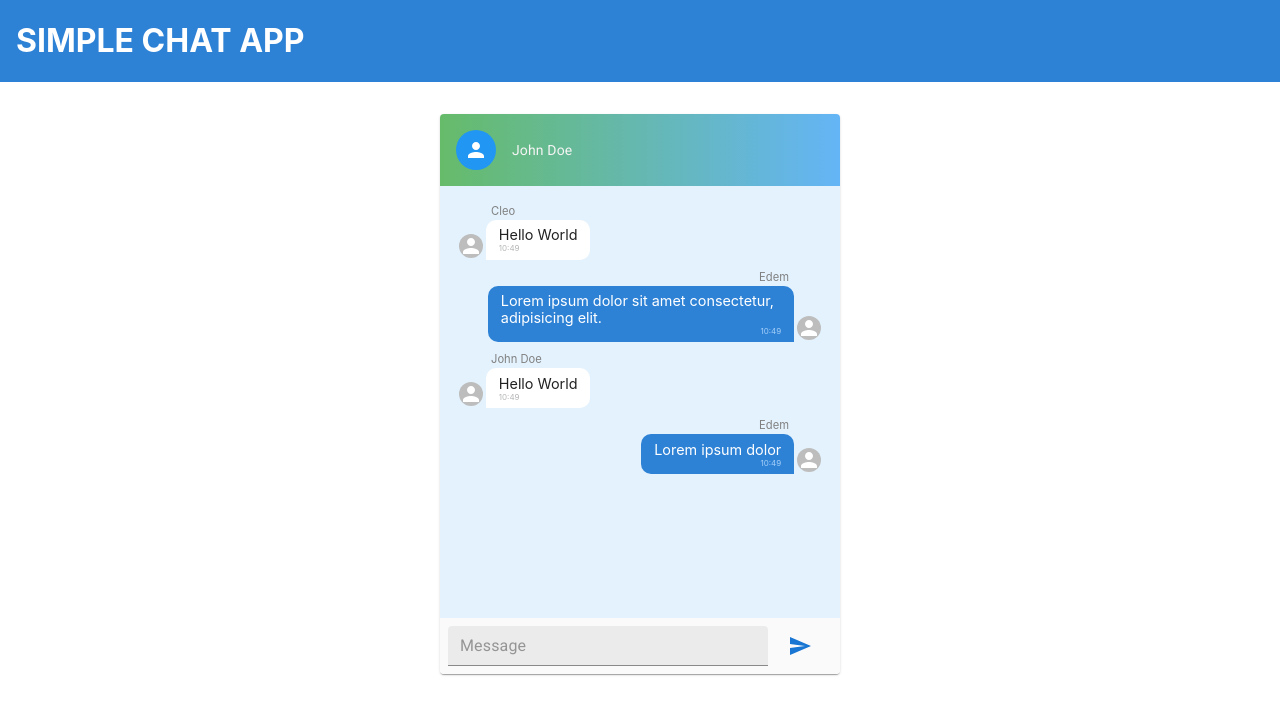
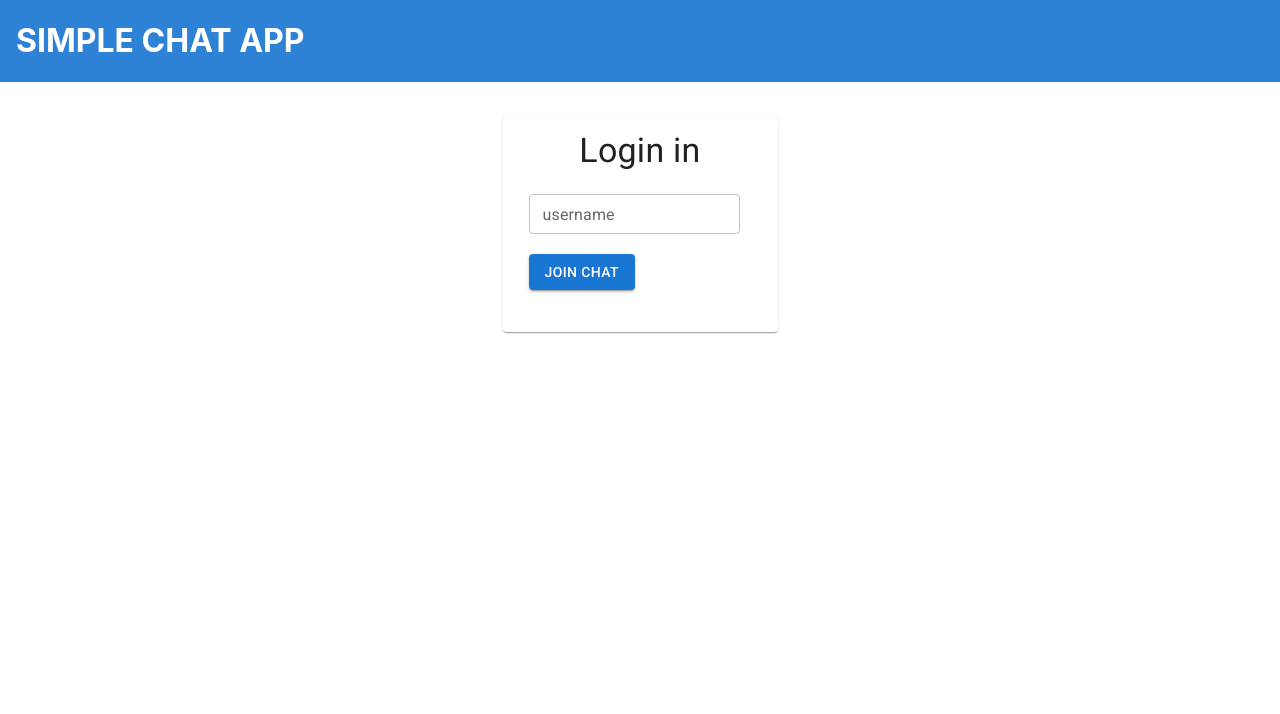
Before and after one commit to Ankomahene/simple-chat-app, a React (Create React App) app: page / in a window 1280 px wide. Shown: the top 714 px of the page. Built offline with nearby package versions, Linux system fonts and the light colour scheme; what redux-state-sync would draw is missing.

Commit message:
added ability to login and post messages in chat

```diff
--- a/src/App.jsx
+++ b/src/App.jsx
@@ -1,13 +1,43 @@
+import { useState } from "react";
 import { ChatCard } from "./components/ChatCard";
 import Header from "./components/Header";
+import { UserLogin } from "./components/UserLogin";
+import { useAppDispatch, useAppSelector } from "./store/hooks";
 import "./styles/App.css";
+import { v4 as uid } from "uuid";
+import { addUser } from "./store/usersSlice";
 
 function App() {
+  const dispatch = useAppDispatch();
+  const { users } = useAppSelector((state) => state);
+  const [isLoggedIn, setIsLoggedIn] = useState(false);
+  const [user, setUser] = useState({});
+
+  const handleLogin = (name) => {
+    if (name.trim() !== "") {
+      const user = users.find((user) => user.name === name);
+      let requestedUser = { name };
+
+      if (user) {
+        requestedUser.id = user.id;
+      } else {
+        requestedUser.id = uid();
+        dispatch(addUser(requestedUser));
+      }
+      setUser(requestedUser);
+      setIsLoggedIn(true);
+    }
+  };
+
   return (
     <div className="App">
       <Header />
       <div className="container">
-        <ChatCard />
+        {isLoggedIn ? (
+          <ChatCard user={user} />
+        ) : (
+          <UserLogin handleLogin={handleLogin} />
+        )}
       </div>
     </div>
   );
--- a/src/components/ChatCard.jsx
+++ b/src/components/ChatCard.jsx
@@ -1,4 +1,4 @@
-import * as React from "react";
+import { useState } from "react";
 import {
   Avatar,
   Button,
@@ -12,13 +12,34 @@ import { blue, green, grey } from "@mui/material/colors";
 import PersonIcon from "@mui/icons-material/Person";
 import SendIcon from "@mui/icons-material/Send";
 import { Messages } from "./Messages";
+import { v4 as uid } from "uuid";
+import { useAppDispatch } from "../store/hooks";
+import { addMessage } from "../store/messagesSlice";
 
 const bgGradient = {
   background: `linear-gradient(to right, ${green[400]}, ${blue[300]})`,
   color: grey[100],
 };
 
-export const ChatCard = () => {
+export const ChatCard = ({ user }) => {
+  const dispatch = useAppDispatch();
+  const [message, setMessage] = useState("");
+
+  const postMessage = () => {
+    if (message.trim() !== "") {
+      const date = new Date();
+      const newMessage = {
+        id: uid(),
+        message: message.trim(),
+        userId: user.id,
+        userName: user.name,
+        time: `${date.getHours()}:${date.getMinutes()}`,
+      };
+      dispatch(addMessage(newMessage));
+    }
+    setMessage("");
+  };
+
   return (
     <Card sx={{ width: "25rem" }}>
       <CardHeader
@@ -27,13 +48,13 @@ export const ChatCard = () => {
             <PersonIcon />
           </Avatar>
         }
-        title="John Doe"
+        title={user.name}
         style={bgGradient}
       />
       <CardContent
         style={{ background: blue[50], height: 400, overflowY: "auto" }}
       >
-        <Messages />
+        <Messages userId={user.id} />
       </CardContent>
       <CardActions disableSpacing style={{ background: grey[50] }}>
         <TextField
@@ -43,8 +64,10 @@ export const ChatCard = () => {
           size="small"
           sx={{ width: "20rem" }}
           placeholder="Message"
+          value={message}
+          onChange={(e) => setMessage(e.target.value)}
         />
-        <Button aria-label="send-message">
+        <Button aria-label="send-message" onClick={postMessage}>
           <SendIcon />
         </Button>
       </CardActions>
--- a/src/components/Messages.jsx
+++ b/src/components/Messages.jsx
@@ -2,53 +2,26 @@ import React from "react";
 import "../styles/MessageCard.css";
 import Avatar from "@mui/material/Avatar";
 import PersonIcon from "@mui/icons-material/Person";
+import { useAppSelector } from "../store/hooks";
 
-const mockMessages = [
-  {
-    id: "123",
-    message: "Hello World",
-    userName: "Cleo",
-    userId: "cleo123",
-  },
-  {
-    id: "456",
-    message: "Lorem ipsum dolor sit amet consectetur, adipisicing elit.",
-    userName: "Edem",
-    userId: "edem123",
-  },
-  {
-    id: "789",
-    message: "Hello World",
-    userName: "John Doe",
-    userId: "john123",
-  },
-  {
-    id: "987",
-    message: "Lorem ipsum dolor",
-    userName: "Edem",
-    userId: "edem123",
-  },
-];
+export const Messages = ({ userId }) => {
+  const { messages } = useAppSelector((state) => state);
 
-export const Messages = () => {
   return (
     <div className="messages-card">
-      {mockMessages.map((message) => (
-        <Message key={message.id} messageItem={message} />
+      {messages.map((message) => (
+        <Message key={message.id} messageItem={message} userId={userId} />
       ))}
     </div>
   );
 };
 
-const Message = ({ messageItem }) => {
-  const currentUserId = "edem123";
-  const date = new Date();
-
+const Message = ({ messageItem, userId }) => {
   return (
     <>
       <div
         className={`message-box ${
-          messageItem.userId === currentUserId
+          messageItem.userId === userId
             ? "message-box-right"
             : "message-box-left"
         }`}
@@ -63,9 +36,7 @@ const Message = ({ messageItem }) => {
           <div className="username">{messageItem.userName}</div>
           <div className="message">
             <div className="message-text">{messageItem.message}</div>
-            <div className="message-time">
-              {date.getHours()}:{date.getMinutes()}
-            </div>
+            <div className="message-time">{messageItem.time}</div>
           </div>
         </div>
       </div>
```
